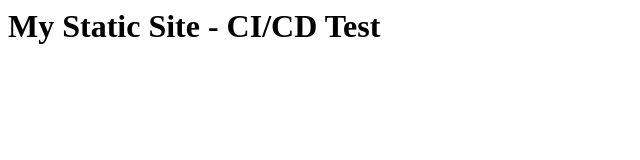
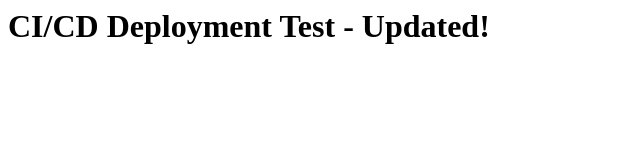
Before and after one commit to hrik01/testcicd, a plain HTML site: page index.html in a window 1280 px wide. Shown: the whole page, without its empty margins (0-640 px from the left). Drawn offline with Linux system fonts and the light colour scheme.

Commit message:
Test CI/CD deployment update

```diff
--- a/index.html
+++ b/index.html
@@ -1 +1 @@
-<h1>My Static Site - CI/CD Test</h1>
+<h1>CI/CD Deployment Test - Updated!</h1>
```
